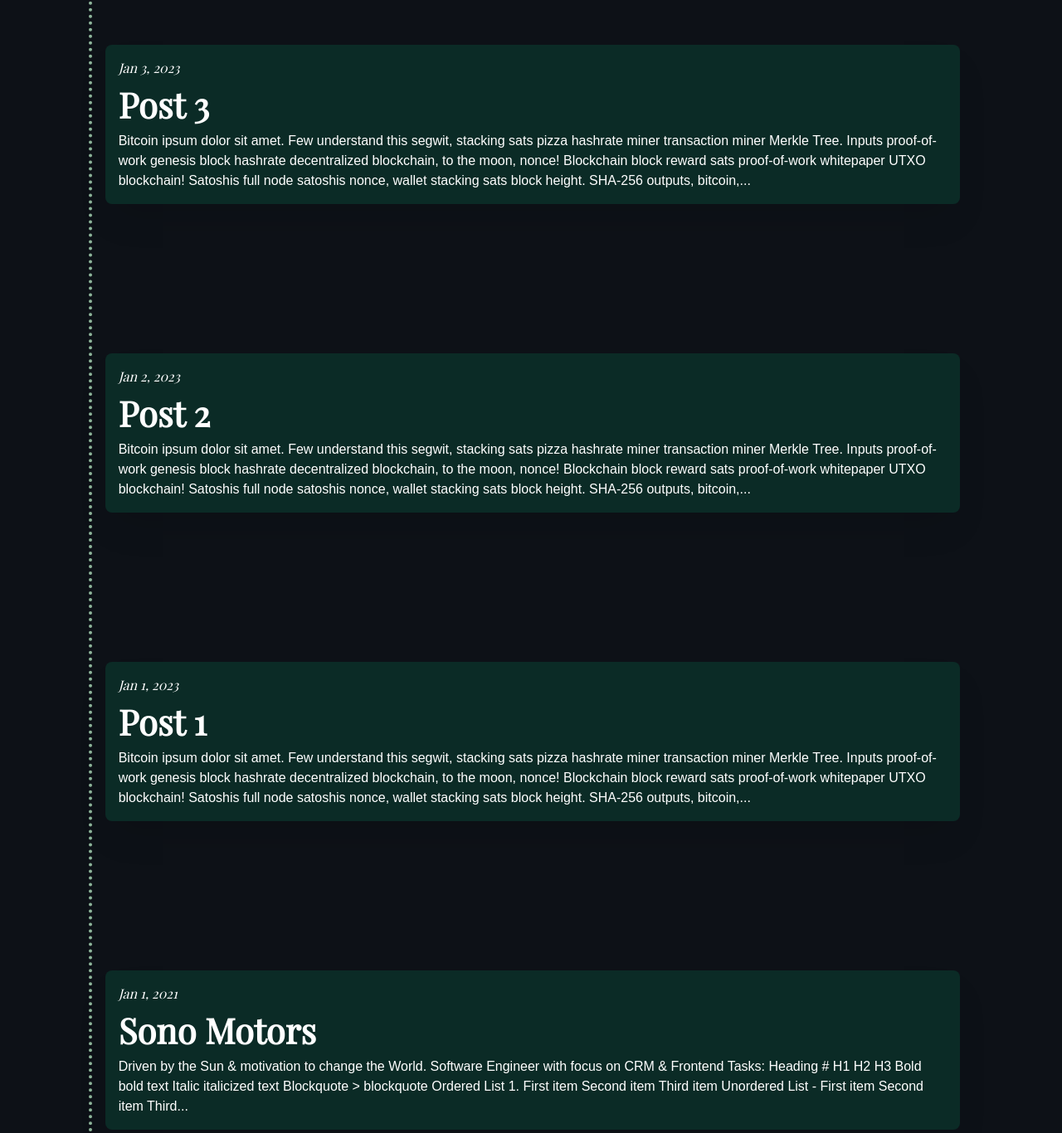
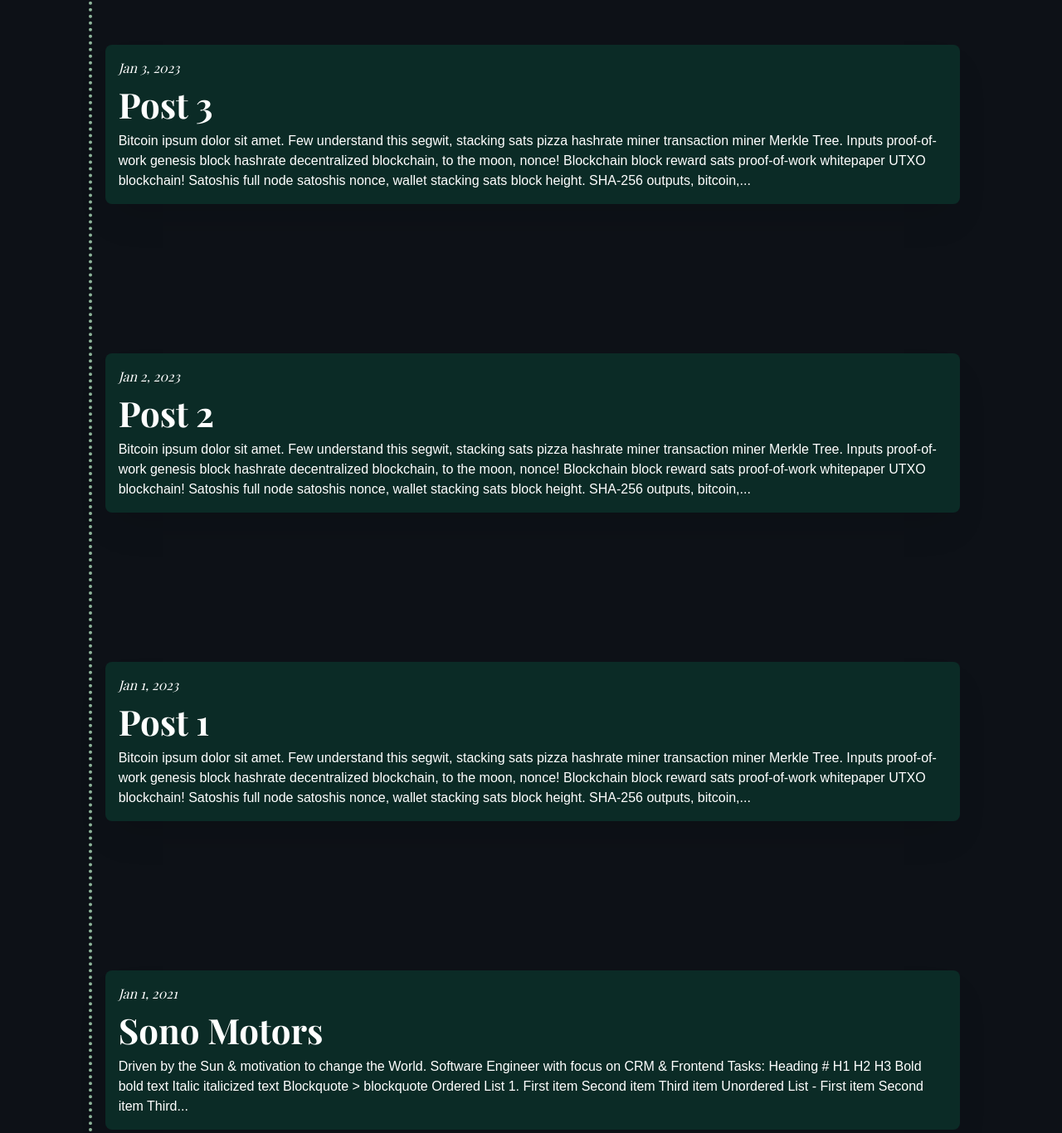
Before and after one commit to MaxJBarth/MaxJBarth.github.io, a Jekyll site: the page built from index.markdown, in a window 1280 px wide. Shown: the part 1058-2424 px from the top of the page at 83% size. Built offline with Jekyll 4.4.1, drawn with Linux system fonts in a browser that asks for light colours; some web fonts are replaced.

Commit message:
new fonts added

```diff
--- a/_includes/head.html
+++ b/_includes/head.html
@@ -3,7 +3,7 @@
   <meta http-equiv="X-UA-Compatible" content="IE=edge">
   <meta name="viewport" content="width=device-width, initial-scale=1">
   <link rel="shortcut icon" type="image/png" href="/assets/images/favicon.png">
-  <link rel="stylesheet" href="https://fonts.googleapis.com/css?family=Playfair+Display">
+  <link href="https://fonts.googleapis.com/css2?family=Playfair+Display:ital,wght@0,400;0,700;0,900;1,400;1,700&display=swap" rel="stylesheet">
   <title>{{ page.title }}</title>
   <link rel="stylesheet" href="{{ "/assets/main.css" | relative_url }}">
   {%- feed_meta -%}
```
